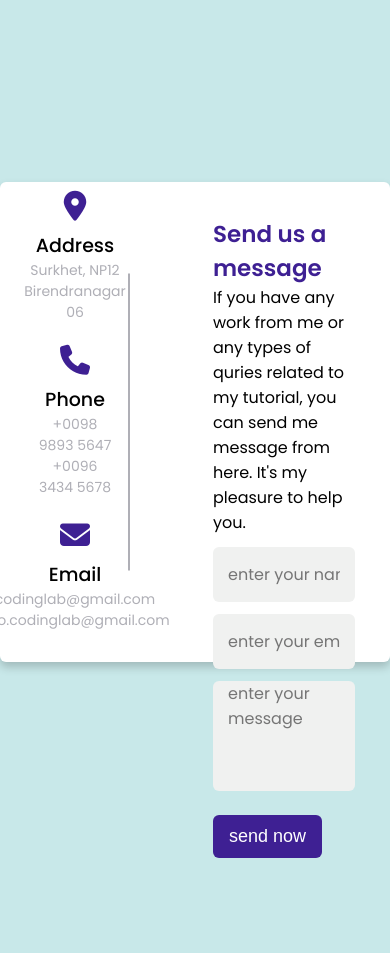
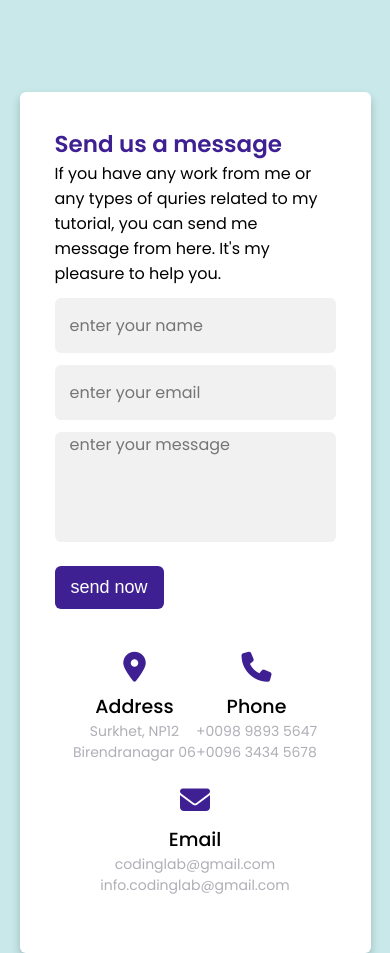
Before and after one commit to Amirkvni/contactUs, a plain HTML site: page index.html in a window 390 px wide. Before the commit the page ends 858 px from the top, so only its background shows below. Drawn offline with Linux system fonts and the light colour scheme.

Commit message:
responsive project

```diff
--- a/style.css
+++ b/style.css
@@ -21,7 +21,7 @@ body {
   border-radius: 6px;
   box-shadow: 0 5px 10px rgba(0, 0, 0, 0.2);
   padding: 35px;
-  height: 480px;
+  margin-top: 40px;
 }
 .content {
   height: 100%;
@@ -120,3 +120,25 @@ body {
 .btn_form:hover {
   background-color: #5029bc;
 }
+@media screen and (max-width: 820px) {
+  .container {
+    width: 90%;
+    margin-top: 200px;
+  }
+  .content {
+    flex-direction: column-reverse;
+  }
+  .content .left_content {
+    width: 100%;
+    flex-direction: revert;
+    flex-wrap: wrap;
+  }
+  .content .right_content {
+    width: 100%;
+    padding: 0;
+    margin-bottom: 20px;
+  }
+  .content .left_content::before {
+    display: none;
+  }
+}
```
